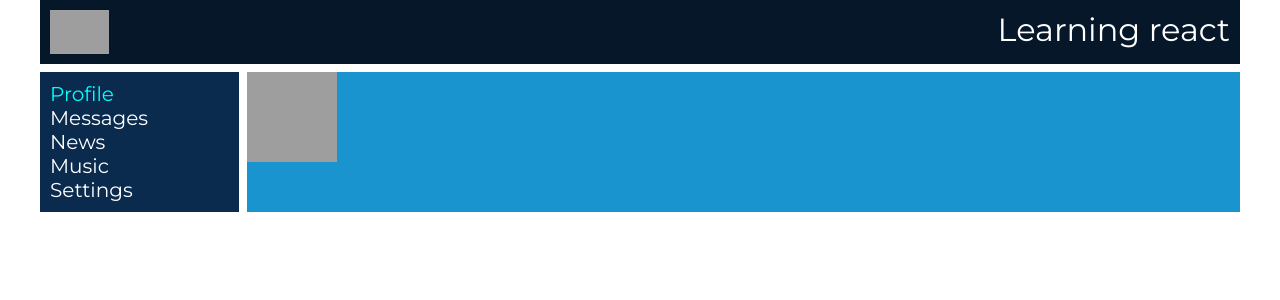
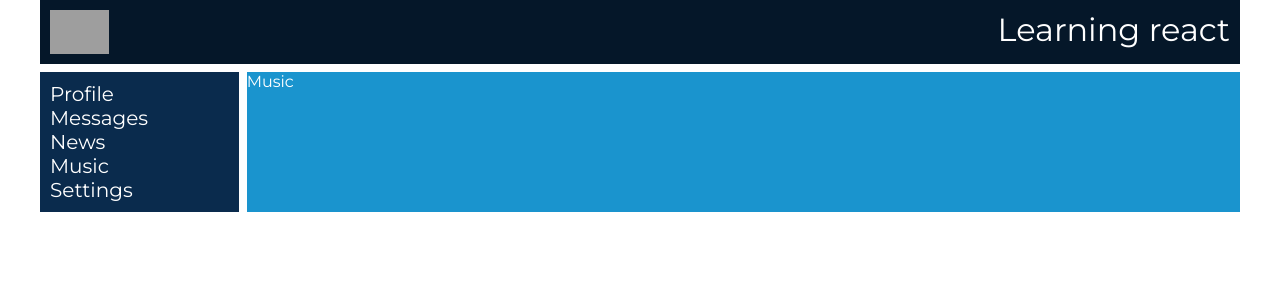
Before and after one commit to iburov/react-app, a React (Create React App) app: page /music in a window 1280 px wide. Shown: the top 300 px of the page. Built offline with nearby package versions, Linux system fonts and the light colour scheme; grey boxes are pictures that could not be loaded.

Commit message:
react-tut-19-routing

```diff
--- a/package.json
+++ b/package.json
@@ -5,6 +5,7 @@
   "dependencies": {
     "react": "^16.10.2",
     "react-dom": "^16.10.2",
+    "react-router-dom": "^5.1.2",
     "react-scripts": "3.2.0"
   },
   "scripts": {
--- a/src/App.js
+++ b/src/App.js
@@ -5,17 +5,26 @@ import Header from "./components/Header/Header";
 import Navbar from "./components/Navbar/Navbar";
 import Profile from "./components/Profile/Profile";
 import Messenger from "./components/Messenger/Messenger";
+import { BrowserRouter, Route } from "react-router-dom";
+import News from "./components/News/News";
+import Music from "./components/Music/Music";
+import Settings from "./components/Settings/Settings";
 
-const App = () => {
+const App = props => {
   return (
-    <div className="wrapper">
-      <Header />
-      <Navbar />
-      <div className="wrapper_content">
-        {/* <Profile /> */}
-        <Messenger />
+    <BrowserRouter>
+      <div className="wrapper">
+        <Header />
+        <Navbar />
+        <div className="wrapper_content">
+          <Route path="/profile" component={Profile} />
+          <Route path="/messenger" component={Messenger} />
+          <Route path="/news" component={News} />
+          <Route path="/music" component={Music} />
+          <Route path="/settings" component={Settings} />
+        </div>
       </div>
-    </div>
+    </BrowserRouter>
   );
 };
 
--- a/src/components/Messenger/Messenger.jsx
+++ b/src/components/Messenger/Messenger.jsx
@@ -4,7 +4,7 @@ import c from "./Messenger.module.css";
 const Messenger = props => {
   return (
     <div>
-      <img src="https://picsum.photos/90/90" />
+      <span>Messenger</span>
     </div>
   );
 };
--- /dev/null
+++ b/src/components/Music/Music.jsx
@@ -0,0 +1,12 @@
+import React from "react";
+import c from "./Music.module.css";
+
+const Music = props => {
+  return (
+    <div>
+      <span>Music</span>
+    </div>
+  );
+};
+
+export default Music;
--- a/src/components/Navbar/Navbar.jsx
+++ b/src/components/Navbar/Navbar.jsx
@@ -5,19 +5,19 @@ const Navbar = () => {
   return (
     <nav className={c.nav}>
       <div className={`${c.item} ${c.active}`}>
-        <a>Profile</a>
+        <a href="/profile">Profile</a>
       </div>
       <div className={c.item}>
-        <a>Messages</a>
+        <a href="/messenger">Messages</a>
       </div>
       <div className={c.item}>
-        <a>News</a>
+        <a href="/news">News</a>
       </div>
       <div className={c.item}>
-        <a>Music</a>
+        <a href="music">Music</a>
       </div>
       <div className={c.item}>
-        <a>Settings</a>
+        <a href="settings">Settings</a>
       </div>
     </nav>
   );
--- a/src/components/Navbar/Navbar.module.css
+++ b/src/components/Navbar/Navbar.module.css
@@ -2,6 +2,10 @@
   grid-area: n;
   background-color: #0a2b4d;
   padding: 10px;
+}
+
+a {
+  color: #fff;
 }
 
 .item {
--- /dev/null
+++ b/src/components/News/News.jsx
@@ -0,0 +1,12 @@
+import React from "react";
+import c from "./News.module.css";
+
+const News = props => {
+  return (
+    <div>
+      <span>News</span>
+    </div>
+  );
+};
+
+export default News;
--- a/src/components/Profile/Profile.jsx
+++ b/src/components/Profile/Profile.jsx
@@ -4,7 +4,7 @@ import c from "./Profile.module.css";
 
 const Profile = Props => {
   return (
-    <div className={c.content}>
+    <div>
       <div>
         <img
           src="https://images.squarespace-cdn.com/content/v1/5630e470e4b07269a3528caf/1487616583171-J0QBV91W2VR3JP9MM0WT/ke17ZwdGBToddI8pDm48kMdCl4L8uzEwzG0e4ogPUWcUqsxRUqqbr1mOJYKfIPR7LoDQ9mXPOjoJoqy81S2I8N_N4V1vUb5AoIIIbLZhVYy7Mythp_T-mtop-vrsUOmeInPi9iDjx9w8K4ZfjXt2dpHl-dCcz5B8qmoh6qRuwaG4uPO4bCLZ-9mqhaf9CXPXZtJ3qR9G2BYeA0wOAaeYNg/how-long-scotland-header.jpg?format=1500w"
--- /dev/null
+++ b/src/components/Settings/Settings.jsx
@@ -0,0 +1,12 @@
+import React from "react";
+import c from "./Settings.module.css";
+
+const Settings = props => {
+  return (
+    <div>
+      <span>Settings</span>
+    </div>
+  );
+};
+
+export default Settings;
```
Also changed, not shown: src/components/Music/Music.module.css (added), src/components/News/News.module.css (added), src/components/Settings/Settings.module.css (added), 1 other file (tests, documents, lock files or other folders).
